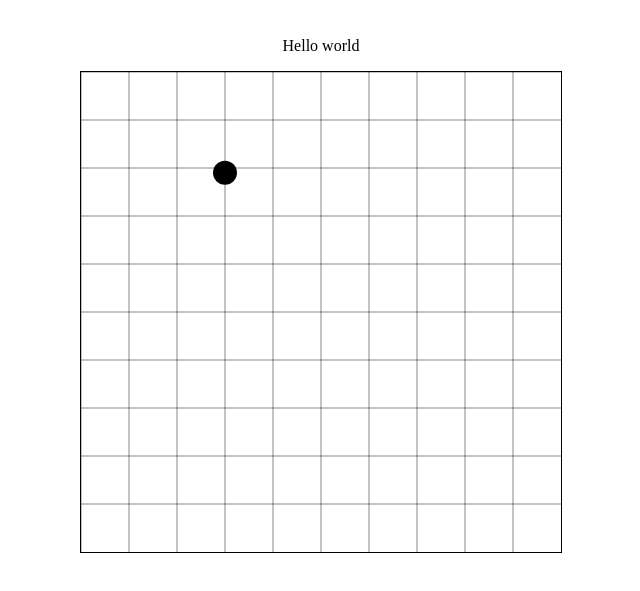
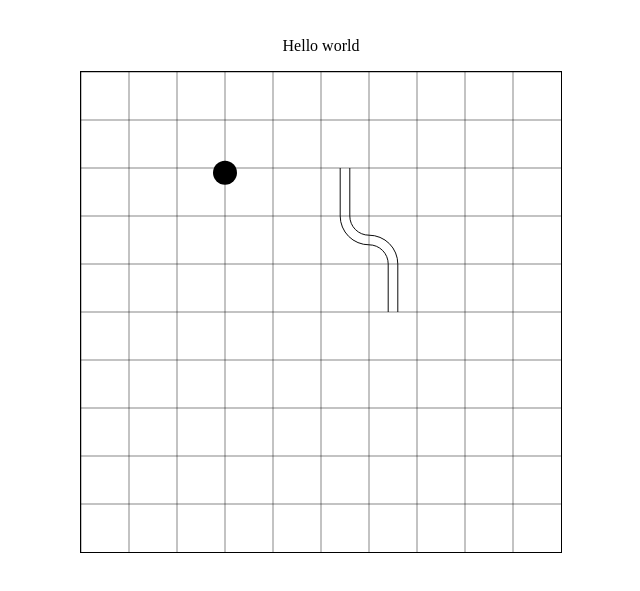
Before and after one commit to fildon/braid, a plain HTML site: page index.html in a window 1280 px wide. Shown: the part 67-658 px from the top of the page, without its empty margins (319-959 px from the left). Drawn offline with Linux system fonts and the light colour scheme.

Commit message:
prototype rope

```diff
--- a/index.html
+++ b/index.html
@@ -62,6 +62,65 @@
         <use href="#colLine" x="800" />
         <use href="#colLine" x="900" />
       </g>
+      <!-- Prototype ropes -->
+      <g>
+        <line
+          x1="540"
+          y1="200"
+          x2="540"
+          y2="300"
+          stroke="black"
+          stroke-width="2"
+        />
+        <line
+          x1="560"
+          y1="200"
+          x2="560"
+          y2="300"
+          stroke="black"
+          stroke-width="2"
+        />
+        <path
+          d="M 540 300 a 60 60 0 0 0 60 60"
+          stroke="black"
+          stroke-width="2"
+          fill="none"
+        />
+        <path
+          d="M 560 300 a 40 40 0 0 0 40 40"
+          stroke="black"
+          stroke-width="2"
+          fill="none"
+        />
+        <path
+          d="M 600 360 a 40 40 0 0 1 40 40"
+          stroke="black"
+          stroke-width="2"
+          fill="none"
+        />
+        <path
+          d="M 600 340 a 60 60 0 0 1 60 60"
+          stroke="black"
+          stroke-width="2"
+          fill="none"
+        />
+        <line
+          x1="640"
+          y1="400"
+          x2="640"
+          y2="500"
+          stroke="black"
+          stroke-width="2"
+        />
+        <line
+          x1="660"
+          y1="400"
+          x2="660"
+          y2="500"
+          stroke="black"
+          stroke-width="2"
+        />
+      </g>
     </svg>
   </body>
 </html>
```
